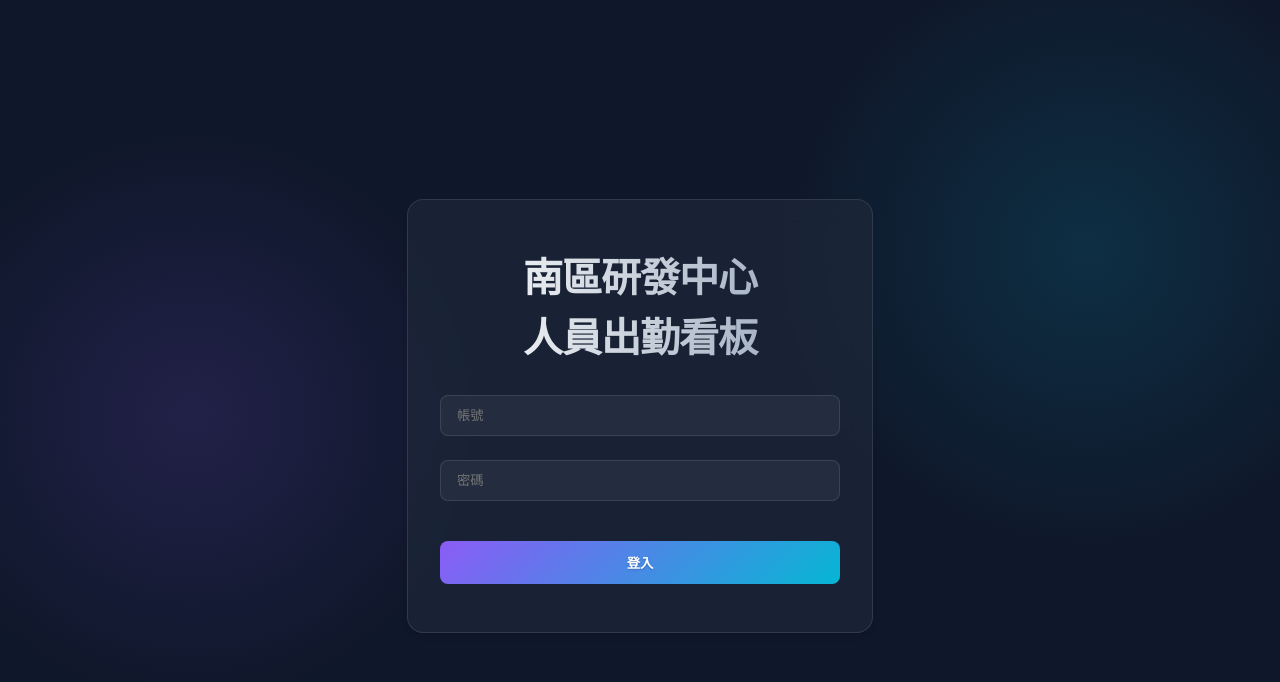
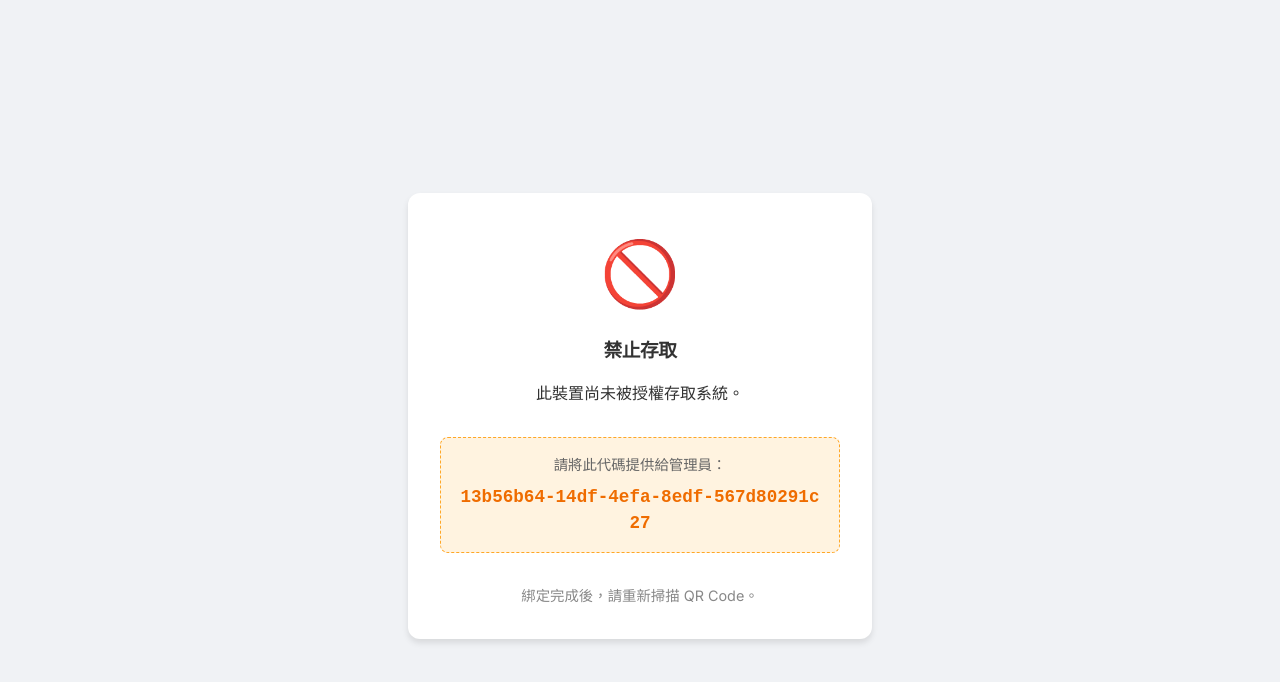
Before and after one commit to Ryan-itri/HRM, a Vue app in the folder frontend/: page /#/authorize in a window 1280 px wide. Before the commit this address led to /#/. Shown: the top 682 px of the page. Built offline with nearby package versions, Linux system fonts and the light colour scheme; no server answers.

Commit message:
feat: 實作嚴格裝置綁定 (QR Code 掃描後驗證 UUID)

```diff
--- a/frontend/src/views/AuthorizeLogin.vue
+++ b/frontend/src/views/AuthorizeLogin.vue
@@ -3,7 +3,7 @@
     <div class="card">
       <div v-if="state === 'verifying'" class="status">
         <div class="loading-spinner"></div>
-        <p>正在登入...</p>
+        <p>正在確認裝置權限...</p>
       </div>
 
       <div v-else-if="state === 'success'" class="success-box">
@@ -13,36 +13,49 @@
       </div>
 
       <div v-else class="error-box">
-        <div class="icon">❌</div>
-        <h3>錯誤</h3>
-        <p>{{ errorMessage }}</p>
-        <button @click="router.push('/')" class="nano-btn">前往登入頁</button>
+        <div class="icon">🚫</div>
+        <h3>禁止存取</h3>
+        <p>此裝置尚未被授權存取系統。</p>
+
+        <div class="device-info">
+            <p class="label">請將此代碼提供給管理員：</p>
+            <div class="uuid-box">{{ currentUuid }}</div>
+        </div>
+
+        <div class="help-text">
+            綁定完成後，請重新掃描 QR Code。
+        </div>
       </div>
     </div>
   </div>
 </template>
 
 <script setup lang="ts">
-import { ref, computed, onMounted } from 'vue'
-import { useRoute, useRouter } from 'vue-router'
+import { ref, onMounted } from 'vue'
+import { useRouter } from 'vue-router'
 import { api } from '../api'
 
-const route = useRoute()
 const router = useRouter()
 const state = ref<'verifying' | 'success' | 'error'>('verifying')
-const errorMessage = ref('')
+const currentUuid = ref('')
 
 onMounted(async () => {
-    // 1. Check existing session
+    // 1. Ensure Device UUID exists
+    let uuid = localStorage.getItem('device_uuid')
+    if (!uuid) {
+        uuid = crypto.randomUUID()
+        localStorage.setItem('device_uuid', uuid)
+    }
+    currentUuid.value = uuid
+
+    // 2. Check Existing Session
     let token = localStorage.getItem('session')
 
-    // 2. If no session, try Auto-Login by Device UUID
+    // 3. If no session, try Auto-Login by Device UUID
     if (!token) {
-        const uuid = localStorage.getItem('device_uuid')
-        if (uuid) {
         try {
             const res = await api.post<any>('login_by_device', { uuid })
-                if (res) {
+            if (res && res.token) {
                 localStorage.setItem('session', res.token)
                 localStorage.setItem('role', res.user.role)
                 token = res.token
@@ -51,17 +64,17 @@ onMounted(async () => {
             console.log('Auto login failed', e)
         }
     }
-    }
 
-    // 3. Redirect
+    // 4. Final Decision
     if (token) {
         state.value = 'success'
         setTimeout(() => {
             router.push('/checkin')
         }, 1500)
     } else {
-        alert('請先登入您的帳號 (或綁定此裝置以啟用快速登入)')
-        router.push('/')
+        // STRICT MODE: Deny Access
+        state.value = 'error'
+        // Do NOT redirect to login page
     }
 })
 </script>
@@ -86,48 +99,9 @@ onMounted(async () => {
     box-shadow: 0 4px 6px rgba(0,0,0,0.1);
 }
 
-h2 {
-    margin-bottom: 2rem;
+h3 {
+    margin: 1rem 0;
     color: #333;
-}
-
-.warning-text {
-    color: #666;
-    margin-bottom: 0.5rem;
-}
-
-.device-text {
-    font-family: monospace;
-    background: #eee;
-    padding: 0.5rem;
-    border-radius: 4px;
-    margin-bottom: 2rem;
-    display: inline-block;
-}
-
-.actions {
-    display: flex;
-    flex-direction: column;
-    gap: 1rem;
-}
-
-.nano-btn {
-    padding: 1rem;
-    border: none;
-    border-radius: 8px;
-    font-size: 1rem;
-    cursor: pointer;
-    font-weight: 600;
-}
-
-.nano-btn.success {
-    background: #4CAF50;
-    color: white;
-}
-
-.nano-btn.danger {
-    background: #f44336;
-    color: white;
 }
 
 .icon {
@@ -136,7 +110,39 @@ h2 {
 }
 
 .error-box {
-    color: #d32f2f;
+    color: #333;
+}
+
+.error-box .icon {
+    color: #e53935;
+}
+
+.device-info {
+    margin: 2rem 0;
+    background: #fff3e0;
+    padding: 1rem;
+    border-radius: 8px;
+    border: 1px dashed #ffa726;
+}
+
+.label {
+    margin: 0 0 0.5rem 0;
+    font-size: 0.9rem;
+    color: #666;
+}
+
+.uuid-box {
+    font-family: 'Roboto Mono', monospace;
+    font-weight: 700;
+    font-size: 1.1rem;
+    word-break: break-all;
+    color: #ef6c00;
+    user-select: all;
+}
+
+.help-text {
+    font-size: 0.9rem;
+    color: #888;
 }
 
 .loading-spinner {
```
Also changed, not shown: 6 other files (tests, documents, lock files or other folders). Lines whose indentation alone changed are shown as unchanged.
